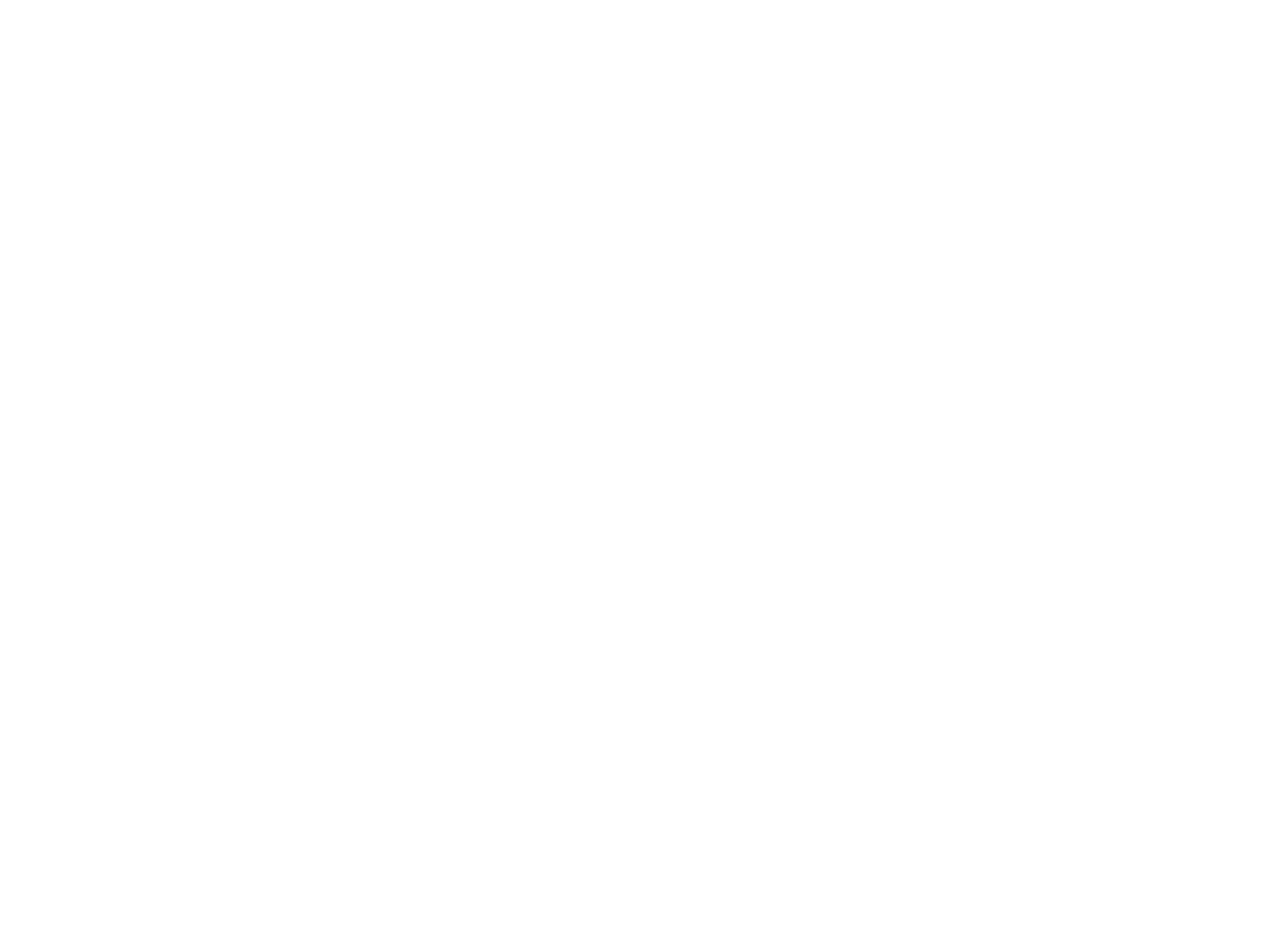
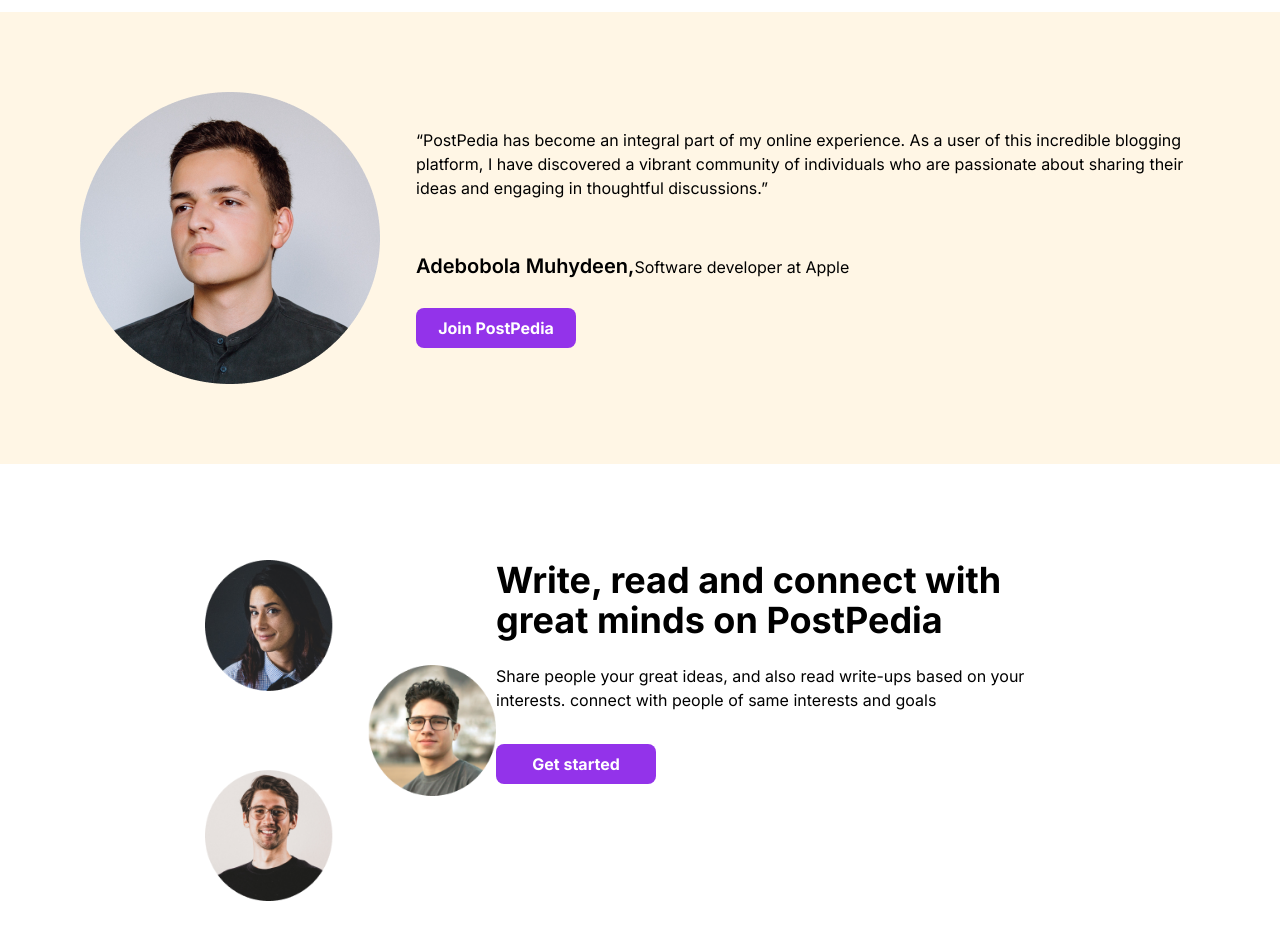
Before and after one commit to Jeweleni/PostPedia, a Next.js app in the folder client/: page / in a window 1280 px wide. Shown: the part 2100-3040 px from the top of the page. Before the commit the page ends 2062 px from the top, so only its background shows below. Built offline with nearby package versions, Linux system fonts and the light colour scheme.

Commit message:
ch:added review section

```diff
--- a/client/app/page.tsx
+++ b/client/app/page.tsx
@@ -1,6 +1,7 @@
 import heroBackground from "../public/assets/hero-background.png";
 import aboutImg from "../public/assets/about-img.png";
-import circle from "../public/assets/circle.svg"
+import profilePic from "../public/assets/profile-pic.png";
+import groupPic from "../public/assets/group-pic.png";
 import analytics from "../public/assets/analytics.svg";
 import interaction from '../public/assets/interaction.svg';
 import content from '../public/assets/content.svg';
@@ -12,7 +13,7 @@
       {/* HERO SECTION */}
       <section className="relative w-full h-[800px] ">
         <Image
-        src={ heroBackground }
+          src={heroBackground}
           alt='hero-background'
           className="w-full h-full object-cover"
         />
@@ -69,10 +70,10 @@
             connecting with like-minded peers, have access to favorite content based on interests and able to communicate your great ideas with people
           </p>
 
-        <div className="text-left flex justify-between items-center mx-auto">
+          <div className="text-left flex flex-wrap justify-between items-center mx-auto">
             <div className="w-72 h-80 p-4 border border-gray-300 rounded-lg my-[30px]">
               <Image
-              src={ analytics }
+                src={analytics}
                 alt='analytics image'
               />
               <h3 className="text-black text-base md:text-lg font-medium my-[12px]">Analytics</h3>
@@ -84,7 +85,7 @@
 
             <div className="w-72 h-80 p-4 border border-gray-300 rounded-lg my-[30px]">
               <Image
-              src={ interaction }
+                src={interaction}
                 alt='analytics image'
               />
               <h3 className="text-black text-base md:text-lg font-medium my-[12px]">Social interactions</h3>
@@ -95,7 +96,7 @@
 
             <div className="w-72 h-80 p-4 border border-gray-300 rounded-lg my-[30px]">
               <Image
-              src={ content }
+                src={content}
                 alt='analytics image'
               />
               <h3 className="text-black text-base md:text-lg font-medium my-[12px]">Content creation</h3>
@@ -106,6 +107,69 @@
           </div>
         </div>
       </section>
+      {/* REVIEW SECTION */}
+      <section className="bg-rgba-50">
+        <div className="flex justify-between items-center px-20 py-20">
+          <div>
+            <Image
+              src={profilePic}
+              alt='profile-pic'
+            />
+          </div>
+          <div className="w-[70%]">
+            <q className="text-black text-base font-normal leading-6">
+              PostPedia has become an integral part of my online experience. As a user of this
+              incredible blogging platform, I have discovered a vibrant community of
+              individuals who are passionate about sharing their ideas and engaging in
+              thoughtful discussions.
+            </q>
+            <h3
+              className="text-black text-xl font-semibold leading-9 mt-[48px] mb-[24px]"
+            >
+              Adebobola Muhydeen,
+              <span
+                className="text-black font-body text-base font-normal leading-6"
+              >
+                Software developer at Apple
+              </span>
+            </h3>
+            <button
+              className="text-white font-bold text-base px-4 py-2 rounded-lg
+             bg-purple-600 hover:bg-purple-700 focus:ring focus:ring-purple-200
+              focus:outline-none w-[160px]"
+            >
+              Join PostPedia
+            </button>
+          </div>
+        </div>
+      </section>
+      {/* REVIEW SECTION */}
+      <section >
+        <div className="flex justify-between items-start w-[68%] mx-auto py-[96px]">
+          <div>
+            <Image
+              src={ groupPic }
+              alt='group-pic'
+            />
+          </div>
+          <div className="w-[700px]">
+            <h2 className="text-black text-4xl font-bold leading-10">
+              Write, read and connect with great minds on PostPedia
+            </h2>
+            <p className="text-black text-base font-normal leading-6 mt-[24px]">
+              Share people your great ideas, and also read write-ups based on your interests.
+              connect with people of same interests and goals
+            </p>
+            <button
+              className="text-white font-bold text-base px-4 py-2 rounded-lg
+             bg-purple-600 hover:bg-purple-700 focus:ring focus:ring-purple-200
+              focus:outline-none w-[160px] mt-[32px]"
+            >
+              Get started
+            </button>
+          </div>
+        </div>
+      </section>
     </div>
   )
 }
```
Also changed, not shown: client/public/assets/group-pic.png (added), client/public/assets/profile-pic.png (added). Lines whose indentation alone changed are shown as unchanged.
